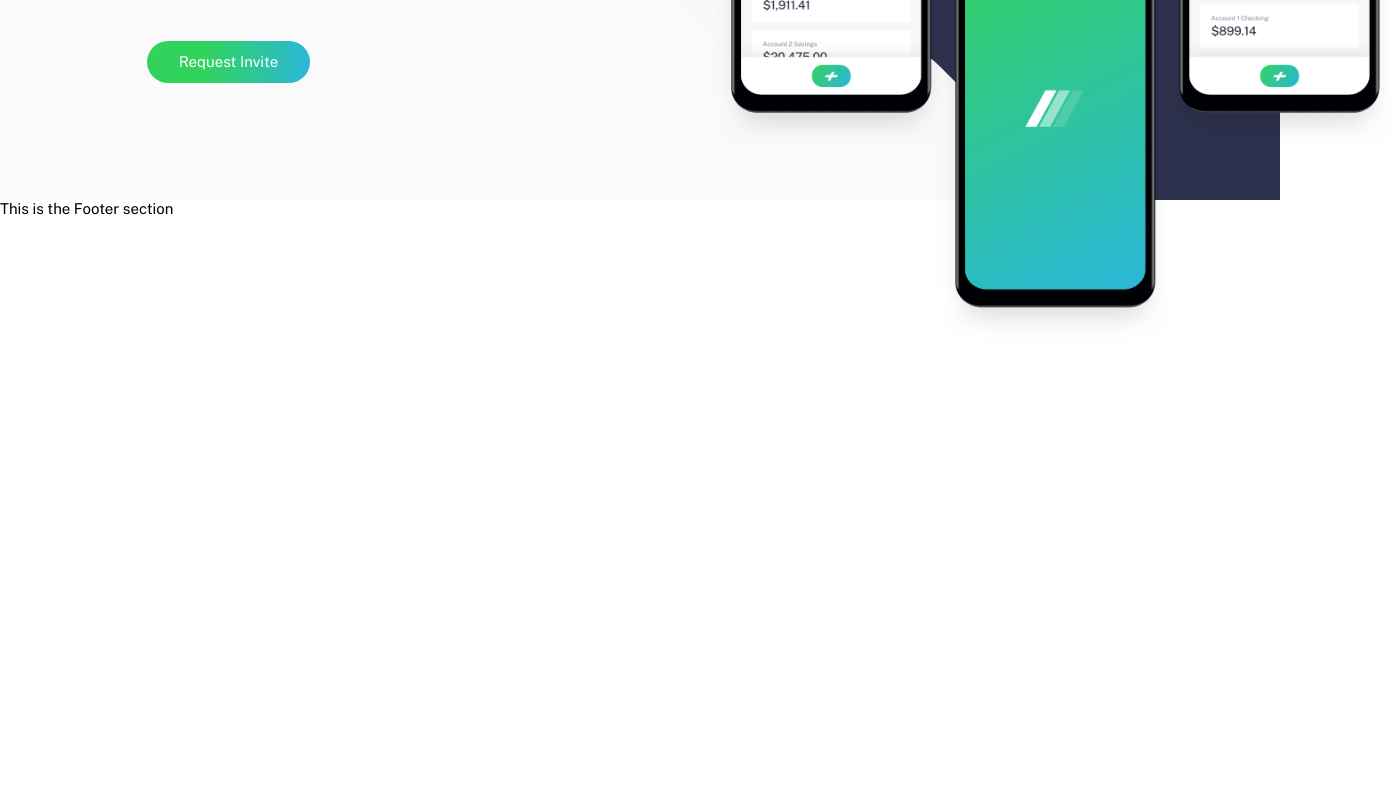
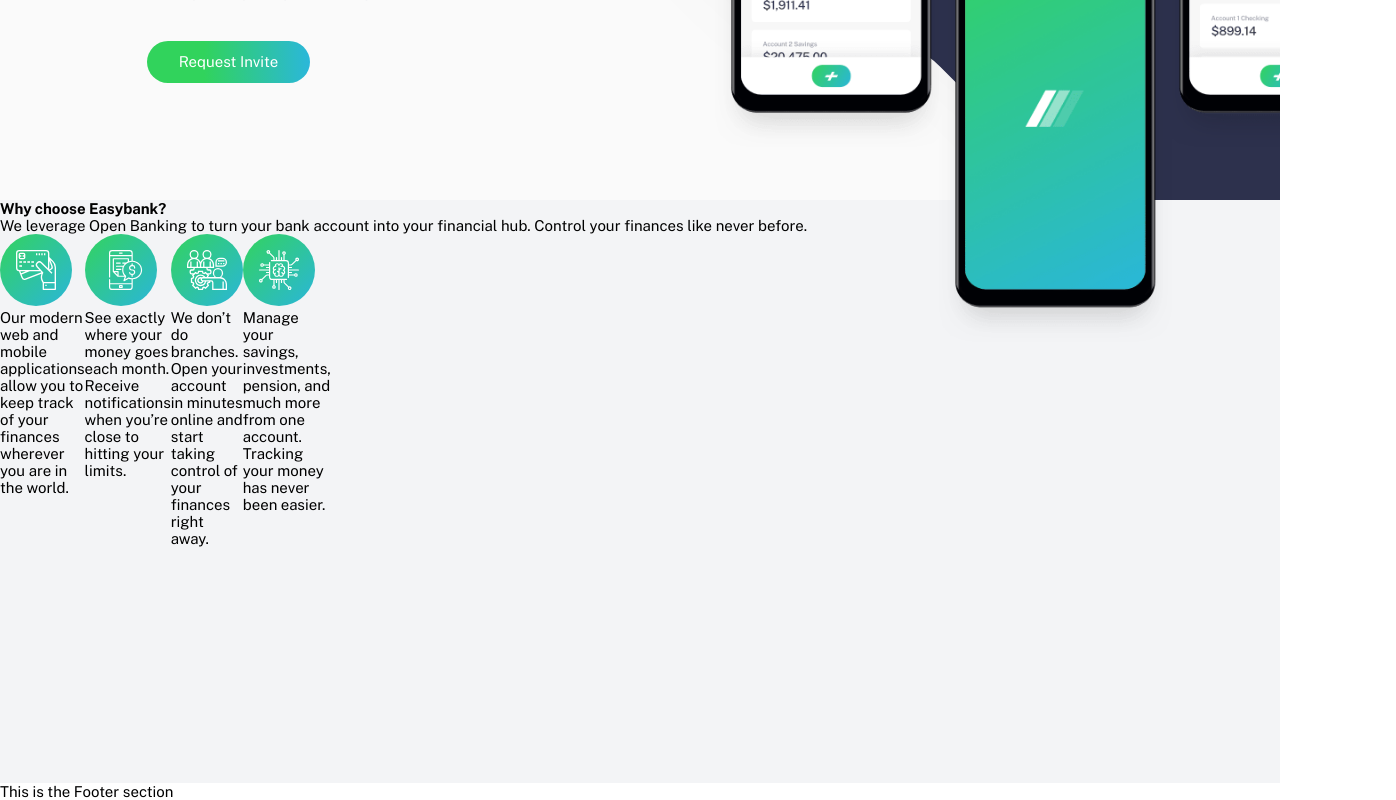
Before and after one commit to mksoofian/easybank-landing-page, a Next.js app in the folder easybank/: page / in a window 1280 px wide. Shown: the part 463-1263 px from the top of the page, 1396 px wide, since content can reach past the window. Before the commit the page ends 806 px from the top, so only its background shows below. Built offline with nearby package versions, Linux system fonts and the light colour scheme.

Commit message:
testing overflow clip on banner bg

```diff
--- a/easybank/src/app/components/Banner.js
+++ b/easybank/src/app/components/Banner.js
@@ -19,7 +19,7 @@ const Banner = () => {
     </Btn>
   );
   return (
-    <div
+    <section
       className="bannerSection"
       css={css`
         width: 100%;
@@ -27,6 +27,7 @@ const Banner = () => {
         display: flex;
         flex-direction: row-reverse;
         background-color: var(--verylightgrey);
+        overflow-x: clip;
         @media (max-width: 750px) {
           flex-direction: column;
           height: auto;
@@ -53,7 +54,7 @@ const Banner = () => {
           css={css`
             width: 100%;
             height: 100%;
-            overflow: hidden;
+            overflow: clip;
           `}
         >
           {" "}
@@ -66,7 +67,6 @@ const Banner = () => {
               width: 100%;
               height: auto;
               z-index: 50;
-              // position: absolute;
               display: none;
               @media (max-width: 750px) {
                 display: flex;
@@ -86,7 +86,6 @@ const Banner = () => {
               z-index: 50;
               scale: 1.58;
               transform: translate(10vw, -3.1vw);
-              // position: absolute;
               @media (max-width: 750px) {
                 display: none;
                 scale: 1;
@@ -173,7 +172,7 @@ const Banner = () => {
         </p>
         {ReqBtn}
       </div>
-    </div>
+    </section>
   );
 };
 export default Banner;
--- /dev/null
+++ b/easybank/src/app/components/WhyUs.js
@@ -0,0 +1,62 @@
+/** @jsxImportSource @emotion/react */
+import { css } from "@emotion/react";
+import Image from "next/image";
+
+// const reasonTile = () => {
+//   <div className="reasonTile">
+//     <Image className="reasonIcon" src="" width={0} height={0} alt="" />
+//     <h3 className="reasonHeader"></h3>
+//     <p className="reasonDesc"></p>
+//   </div>;
+// };
+
+const WhyUs = ({ reasonInfo }) => {
+  return (
+    <section
+      className="whyUsSection"
+      css={css`
+        width: 100%;
+        height: 45.6vw;
+        // padding: 7.5vw 11.7vw;
+        background-color: var(--lightgrayishblue);
+        @media (max-width: 750px) {
+          padding: 2.5rem;
+        }
+      `}
+    >
+      <div className="whyUsHeaderContainer">
+        <h2 className="whyUsHeader">Why choose Easybank?</h2>
+        <p className="whyUsText">
+          We leverage Open Banking to turn your bank account into your financial
+          hub. Control your finances like never before.{" "}
+        </p>
+      </div>
+      <div
+        className="reasonTileContainer"
+        css={css`
+          display: flex;
+          width: 20%;
+        `}
+      >
+        {reasonInfo.map((reason) => (
+          <div className="reasonTile" css={css``}>
+            <Image
+              className="reasonIcon"
+              src={reason.iconPath}
+              width={0}
+              height={0}
+              css={css`
+                @media (max-width: 750px) {
+                }
+              `}
+              alt=""
+            />
+            <h3 className="reasonHeader" key={reason.title}></h3>
+            <p className="reasonDesc">{reason.text}</p>
+          </div>
+        ))}
+      </div>
+    </section>
+  );
+};
+export default WhyUs;
--- a/easybank/src/app/page.tsx
+++ b/easybank/src/app/page.tsx
@@ -6,6 +6,14 @@ import Header from "./components/Header";
 import Navigation from "./components/Navigation";
 import Btn from "./components/Btn";
 import Banner from "./components/Banner";
+import WhyUs from "./components/WhyUs";
+
+// Assets
+import iconOnlineBanking from "../../public/icon-online.svg";
+import iconBudgeting from "../../public/icon-budgeting.svg";
+import iconOnboarding from "../../public/icon-onboarding.svg";
+import iconApi from "../../public/icon-api.svg";
+
 export default function Home() {
   const linkedItems = [
     { title: "Home", href: "#" },
@@ -13,6 +21,28 @@ export default function Home() {
     { title: "Contact", href: "#" },
     { title: "Blog", href: "#" },
     { title: "Careers", href: "#" },
+  ];
+  const reasons = [
+    {
+      title: "Online Banking",
+      iconPath: iconOnlineBanking,
+      text: "Our modern web and mobile applications allow you to keep track of your finances wherever you are in the world.",
+    },
+    {
+      title: "Simple Budgeting",
+      iconPath: iconBudgeting,
+      text: "See exactly where your money goes each month. Receive notifications when you’re close to hitting your limits.",
+    },
+    {
+      title: "Fast Onboarding",
+      iconPath: iconOnboarding,
+      text: "We don’t do branches. Open your account in minutes online and start taking control of your finances right away.",
+    },
+    {
+      title: "Open API",
+      iconPath: iconApi,
+      text: "Manage your savings, investments, pension, and much more from one account. Tracking your money has never been easier.",
+    },
   ];
   return (
     <>
@@ -29,6 +59,7 @@ export default function Home() {
       </Header>
       <main>
         <Banner />
+        <WhyUs reasonInfo={reasons} />
       </main>
       <footer> This is the Footer section</footer>
     </>
```
